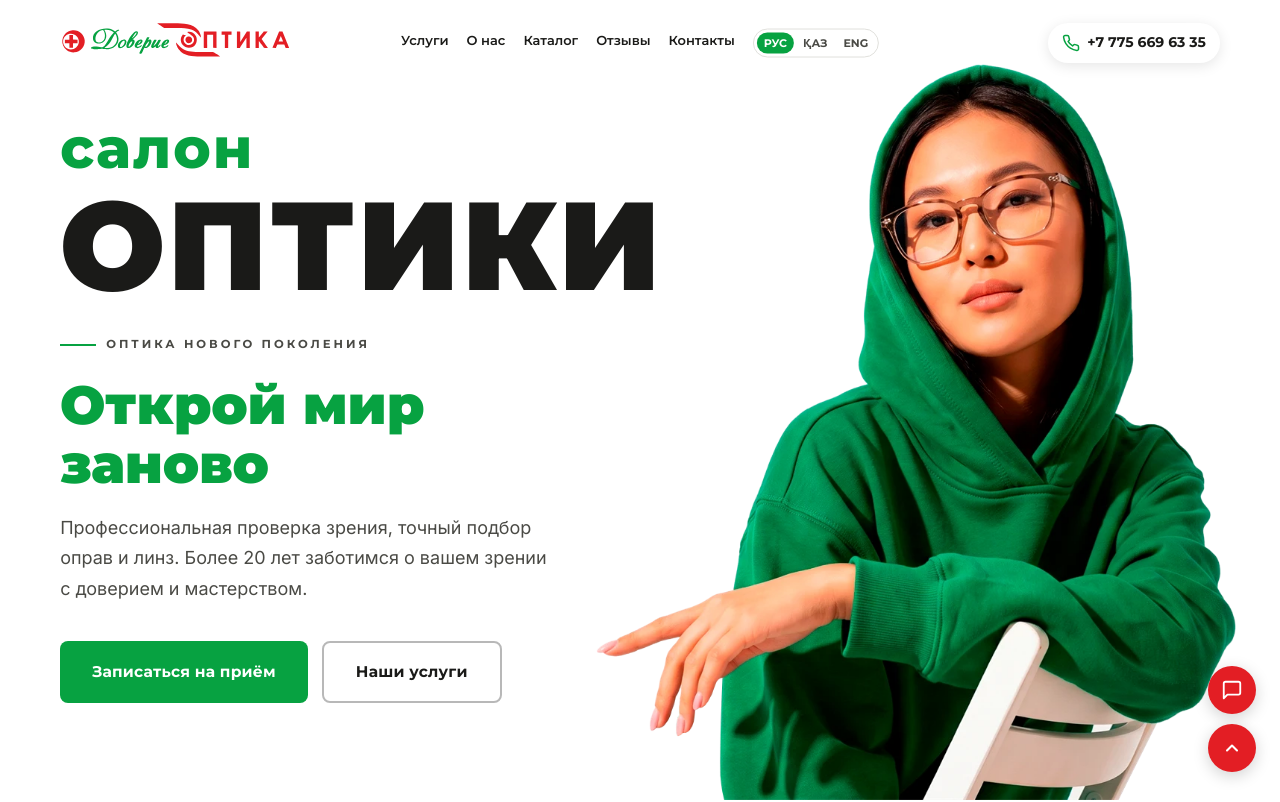
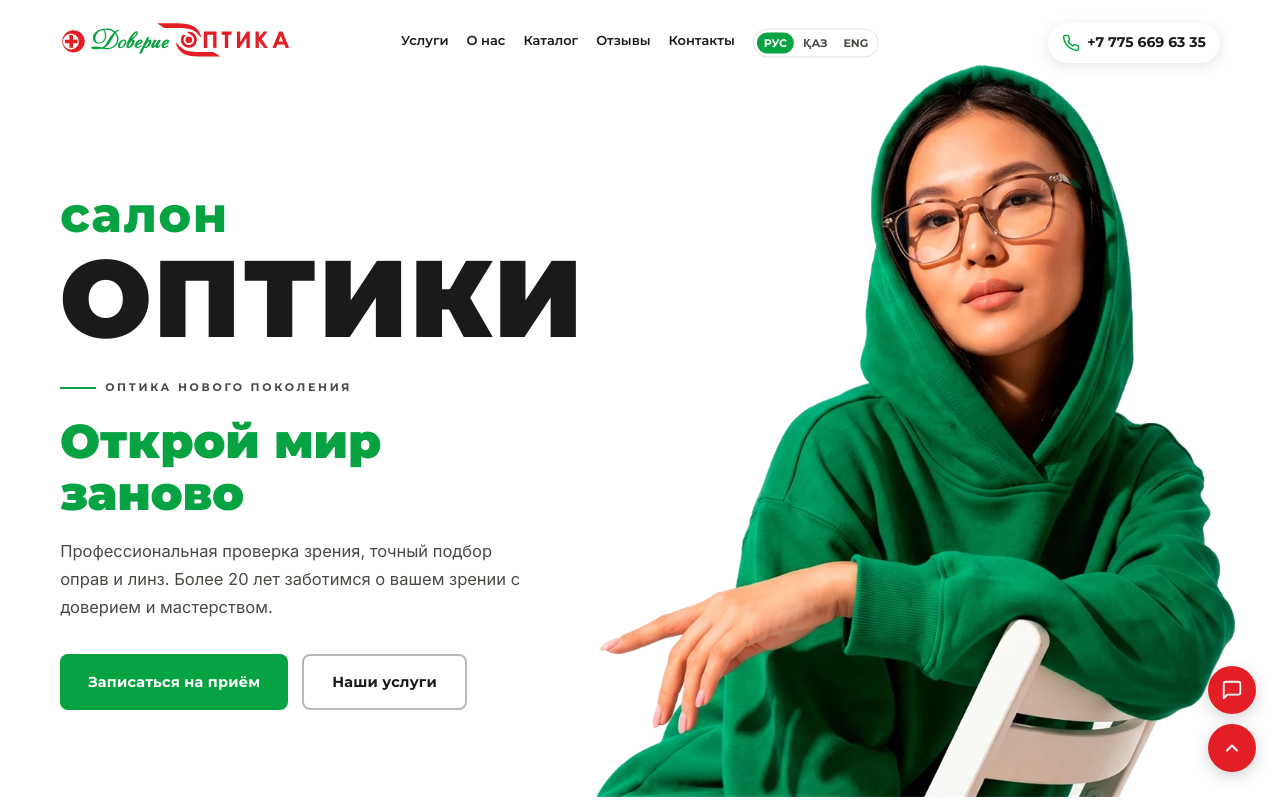
Before and after one commit to Dimanoid-Aktau/optika-doverie, a plain HTML site: page index.html in a window 1280 px wide. Shown: the top 802 px of the page. Drawn offline with nearby package versions, Linux system fonts and the light colour scheme.

Commit message:
Первый экран: кегль слова фиксированный, блок меньше, не лезет на логотип
Главная причина наезда на логотип — кегль подгонялся под ширину слова.
Короткое английское STORE из пяти букв растягивалось до той же ширины,
что русское ОПТИКИ, и становилось заметно крупнее. Убрал подгонку:
font-size задан в vw и одинаков на всех трёх языках, меняется только
длина строки (РУС 41% ширины экрана, ҚАЗ 44.6%, ENG 31.2%).

Кегль уменьшен с ~10vw до 8.5vw, весь левый блок — на ступень меньше:
заголовок 61 -> 54 px, абзац 18 -> 16.5, кнопки 15.5 -> 14.5,
подзаголовок 11.6 -> 11, отступы между блоками сокращены.

Первый экран получил padding-top по высоте шапки, поэтому колонка
центрируется под ней и физически не может на неё наехать. Замер на
шести размерах и трёх языках: зазор между низом шапки и верхом слова
от 70 до 252 px, отрицательных нет.

Девушка — ваш исходный файл: BG/GIRL-WIDE.webp сделан из присланного
PNG (холст 1800x1005) и подключён на десктопе. Размеры подобраны так,
что фигура встаёт ровно туда же, где стояла: 46.55%..96.55% ширины
экрана. На мобиле остался плотный вырез без рваного низа.

Мобильная версия первого экрана не изменилась — замеры совпадают.

Co-Authored-By: Claude Opus 5 <noreply@anthropic.com>
Claude-Session: https://claude.ai/code/session_01THhmjmUJmVqdSvc24xK98P

```diff
--- a/index.html
+++ b/index.html
@@ -87,41 +87,38 @@ nav{position:absolute;left:50%;top:50%;transform:translate(-50%,-50%);display:fl
 .hdr-phone:hover span{color:var(--g)}
 
 /* ——— HERO ——— */
-.hero{min-height:100vh;position:relative;overflow:hidden;background:#fff url('BG/FON.png') center top/cover no-repeat;display:flex;flex-direction:column;justify-content:center}
-/* Фоновый текст САЛОН ОПТИКИ — по центральной оси экрана, как меню в шапке.
-   Кегль (font-size на блоке) подгоняет скрипт: ширина «ОПТИКИ» всегда 43.3%
-   экрана, поэтому заход за девушку одинаков и при смене окна, и при смене
-   языка. 9.53vw — то же значение до запуска скрипта.
-   top привязан не к высоте экрана, а к самой девушке: 15.25vw — пока её низ
-   срезает кромка экрана, вторая ветка — когда она целиком стоит на нижней
-   кромке (высокие узкие окна). */
-.hero-bg-text{position:relative;z-index:3;pointer-events:none;line-height:.82;white-space:nowrap;text-align:left;font-size:9.8vw;padding-left:calc(max(30px,4.7vw) + 100vw - 100%);margin:2.2vw 0 2.35vw}
+.hero{min-height:100vh;position:relative;overflow:hidden;background:#fff url('BG/FON.png') center top/cover no-repeat;display:flex;flex-direction:column;justify-content:center;padding-top:clamp(84px,5.6vw,112px)}
+/* Фоновый текст САЛОН ОПТИКИ. Кегль задан жёстко в vw и НЕ подгоняется под
+   ширину слова: иначе короткое английское STORE раздувалось и налезало на
+   логотип. Так размер одинаков на всех трёх языках, а меняется только
+   длина строки. */
+.hero-bg-text{position:relative;z-index:3;pointer-events:none;line-height:.82;white-space:nowrap;text-align:left;font-size:8.5vw;padding-left:calc(max(30px,4.7vw) + 100vw - 100%);margin:1.6vw 0 2.05vw}
 .hbt-sm{display:block;font-family:var(--fh);font-size:.4526em;font-weight:800;color:var(--g);text-transform:lowercase;letter-spacing:.034em;margin-bottom:.4em}
 .hbt-lg{display:block;font-family:var(--fh);font-size:1em;font-weight:900;color:var(--td);text-transform:uppercase;letter-spacing:.0217em}
-/* Девушка — поверх текста. Ширина в % от экрана, как и кегль слова, поэтому
-   заход «ОПТИКИ» за девушку одинаков на любом размере окна. 56.25vw —
-   её собственная высота при такой ширине: на широких окнах высота упирается
-   в 100% и низ срезает кромка экрана, на высоких окнах она стоит на нижней
-   кромке целиком, без обреза по бокам. */
-.hero-img{position:absolute;right:3.45%;top:max(-2.4vw,100% - 57.5vw);width:50%;aspect-ratio:858/987;height:auto;z-index:2;overflow:hidden}
+/* Девушка — поверх текста, исходный широкий PNG (BG/GIRL-WIDE.webp, холст
+   1800x1005, сама фигура занимает в нём 46.33%..94.22% по ширине). Размеры
+   подобраны так, чтобы фигура встала ровно в 46.55%..96.55% ширины экрана;
+   холст при этом выходит за правый край и обрезается самим первым экраном. */
+.hero-img{position:absolute;right:-2.59%;top:max(-3.444vw,100% - 58.544vw);width:104.41%;aspect-ratio:1800/1005;height:auto;z-index:2;overflow:hidden}
 .hero-img img{display:block;width:100%;height:100%;object-fit:contain}
+.hero-img picture{display:block;width:100%;height:100%}
 .hero-ew,.hero h1,.hero-txt,.hero-act{position:relative;z-index:3}
 /* Левый контент — поверх всего */
 .hero-left{position:static;z-index:3;width:100%;padding:0;min-height:0;display:block}
 .hero-left .con{max-width:none;padding:0 max(30px,4.7vw) 0 calc(max(30px,4.7vw) + 100vw - 100%);width:100%}
 .hero-ct{max-width:500px}
-.hero-ew{display:inline-flex;align-items:center;gap:10px;font-family:var(--fh);font-size:11.6px;font-weight:700;letter-spacing:3px;text-transform:uppercase;color:var(--tm);margin-bottom:20px;animation:fu .9s ease .2s both}
+.hero-ew{display:inline-flex;align-items:center;gap:9px;font-family:var(--fh);font-size:11px;font-weight:700;letter-spacing:2.7px;text-transform:uppercase;color:var(--tm);margin-bottom:18px;animation:fu .9s ease .2s both}
 .hero-ew span{display:inline-block;width:36px;height:2px;background:var(--g)}
-.hero h1{font-size:clamp(30px,4.2vw,61px);font-weight:900;color:var(--g);line-height:1.1;margin-bottom:20px;animation:fu .9s ease .4s both}
-.hero-txt{font-size:18px;color:var(--tm);max-width:505px;margin-bottom:36px;line-height:1.7;animation:fu .9s ease .6s both}
+.hero h1{font-size:clamp(28px,3.7vw,54px);font-weight:900;color:var(--g);line-height:1.1;margin-bottom:18px;animation:fu .9s ease .4s both}
+.hero-txt{font-size:16.5px;color:var(--tm);max-width:460px;margin-bottom:32px;line-height:1.7;animation:fu .9s ease .6s both}
 .hero-act{display:flex;gap:14px;flex-wrap:wrap;animation:fu .9s ease .8s both}
-.hero-act .btn{padding:16px 32px;font-size:15.5px}
+.hero-act .btn{padding:14px 28px;font-size:14.5px}
 .hero-scr{position:absolute;bottom:36px;left:50%;transform:translateX(-50%);display:flex;flex-direction:column;align-items:center;gap:8px;color:rgba(0,0,0,.35);font-size:11px;font-family:var(--fh);letter-spacing:1.5px;animation:bou 2.2s ease-in-out infinite;cursor:pointer;z-index:4}
 .scr-ln{width:1px;height:44px;background:linear-gradient(to bottom,rgba(0,0,0,.35),transparent)}
 @keyframes fu{from{opacity:0;transform:translateY(32px)}to{opacity:1;transform:translateY(0)}}
 @keyframes bou{0%,100%{transform:translateX(-50%) translateY(0)}50%{transform:translateX(-50%) translateY(-10px)}}
 @media(max-width:900px){
-  .hero{display:block;min-height:auto;position:relative;padding-bottom:22px;background:#fff}
+  .hero{display:block;min-height:auto;position:relative;padding:0 0 22px;background:#fff}
   .hero-bg-text{position:relative;top:auto;left:auto;right:auto;transform:none;text-align:center;padding:66px 0 0;margin:0 0 30px;font-size:inherit;z-index:3}
   .hbt-sm{font-size:clamp(34px,12.2vw,70px);letter-spacing:-1px}
   .hbt-lg{font-size:clamp(50px,16.6vw,150px);letter-spacing:0}
@@ -134,6 +131,7 @@ nav{position:absolute;left:50%;top:50%;transform:translate(-50%,-50%);display:fl
   .hero h1{margin-bottom:0}
   /* девушка — в потоке, между заголовком и кнопками */
   .hero-img{position:relative;right:auto;bottom:auto;top:auto;width:min(75vw,400px);height:auto;aspect-ratio:auto;overflow:visible;margin:3px auto 3px;z-index:2;opacity:1}
+  .hero-img picture{height:auto}
   .hero-img img{width:100%;height:auto;min-height:0;object-fit:contain;object-position:center}
   .hero-act{flex-direction:column;align-items:center;gap:10px}
   .hero-act .btn{width:65%;min-width:232px;max-width:330px;justify-content:center;padding:9px 22px;font-size:15.5px}
@@ -638,7 +636,10 @@ body.nav-open .fab-wrap{opacity:0;pointer-events:none;transition:opacity .2s}
         <p class="hero-txt">Профессиональная проверка зрения, точный подбор оправ и линз. Более 20 лет заботимся о вашем зрении с доверием и мастерством.</p>
         <!-- Картинка девушки: на десктопе — справа абсолютом, на мобиле — в потоке между заголовком и кнопками -->
         <div class="hero-img">
-          <img src="BG/GIRL.webp" alt="Девушка в очках">
+          <picture>
+            <source media="(max-width:900px)" srcset="BG/GIRL.webp">
+            <img src="BG/GIRL-WIDE.webp" alt="Девушка в очках">
+          </picture>
         </div>
         <div class="hero-act">
           <a href="#contact" class="btn btn-p">Записаться на приём</a>
@@ -1156,31 +1157,6 @@ body.nav-open .fab-wrap{opacity:0;pointer-events:none;transition:opacity .2s}
 </footer>
 
 <script>
-// ——— ПЕРВЫЙ ЭКРАН: ширина слова «ОПТИКИ» = 43.3% экрана ———
-// Кегль подгоняется под ширину, а не задан жёстко: тогда заход слова за
-// девушку одинаков и при смене размера окна, и при смене языка, где слово
-// другой длины. Мобильную версию функция не трогает.
-window.fitHeroWord = (function () {
-  const box = document.getElementById('heroBgText');
-  if (!box) return function () {};
-  const lg = box.querySelector('.hbt-lg');
-  const TARGET = 0.4712;   // доля ширины экрана
-  const PROBE = 200;      // кегль пробного замера, px
-  function fit() {
-    if (window.innerWidth <= 900) { box.style.fontSize = ''; return; }
-    box.style.fontSize = PROBE + 'px';
-    const rg = document.createRange();
-    rg.selectNodeContents(lg);
-    const w = rg.getBoundingClientRect().width;
-    if (w > 0) box.style.fontSize = (PROBE * window.innerWidth * TARGET / w).toFixed(2) + 'px';
-  }
-  fit();
-  if (document.fonts && document.fonts.ready) document.fonts.ready.then(fit);
-  let t;
-  window.addEventListener('resize', function () { clearTimeout(t); t = setTimeout(fit, 80); });
-  return fit;
-})();
-
 // ——— ТРИ ЯЗЫКА: русский, казахский, английский ———
 // Словарь ключуется русским текстом. Перевод ищется по содержимому узла,
 // поэтому размечать разметку data-атрибутами не требуется, а любая строка,
@@ -1222,7 +1198,6 @@ window.I18N = (function () {
       b.classList.toggle('on', b.dataset.lang === lang);
     });
     try { localStorage.setItem('lang', lang); } catch (e) {}
-    if (window.fitHeroWord) window.fitHeroWord();   // слово в шапке другой длины — пересчитать кегль
   }
 
   document.querySelectorAll('.lang button').forEach(function (b) {
```
Also changed, not shown: BG/GIRL-WIDE.webp (added), 1 other file.
